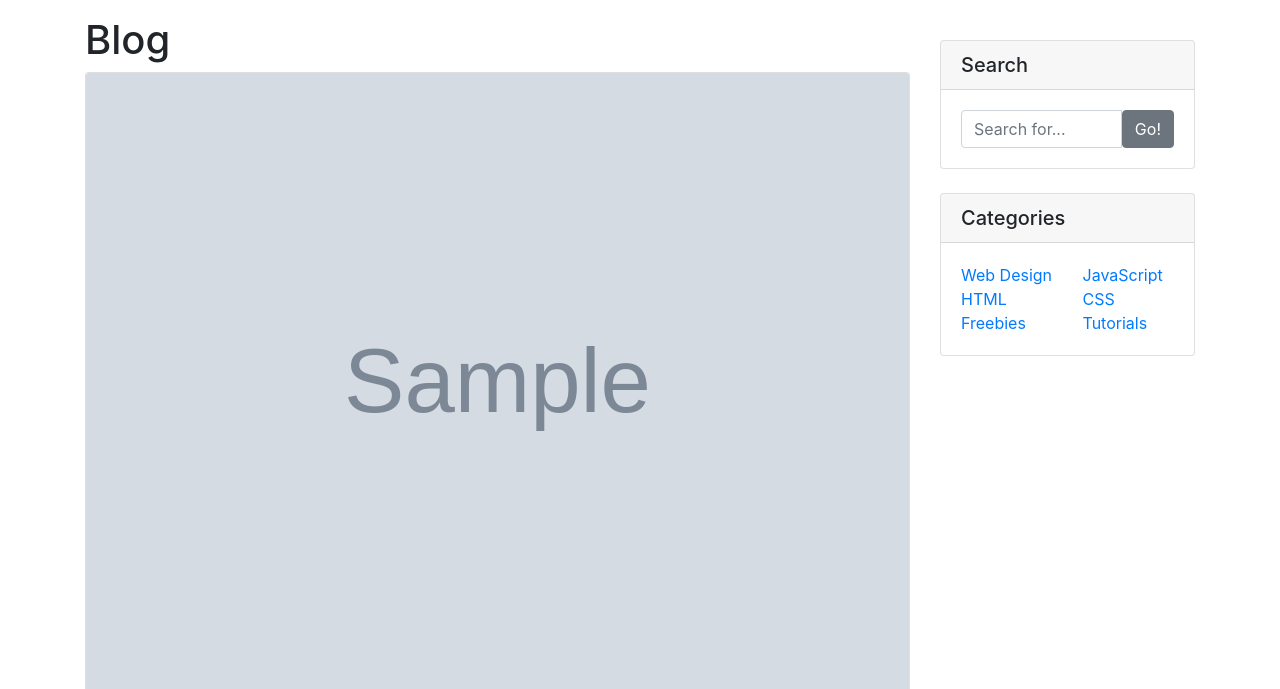
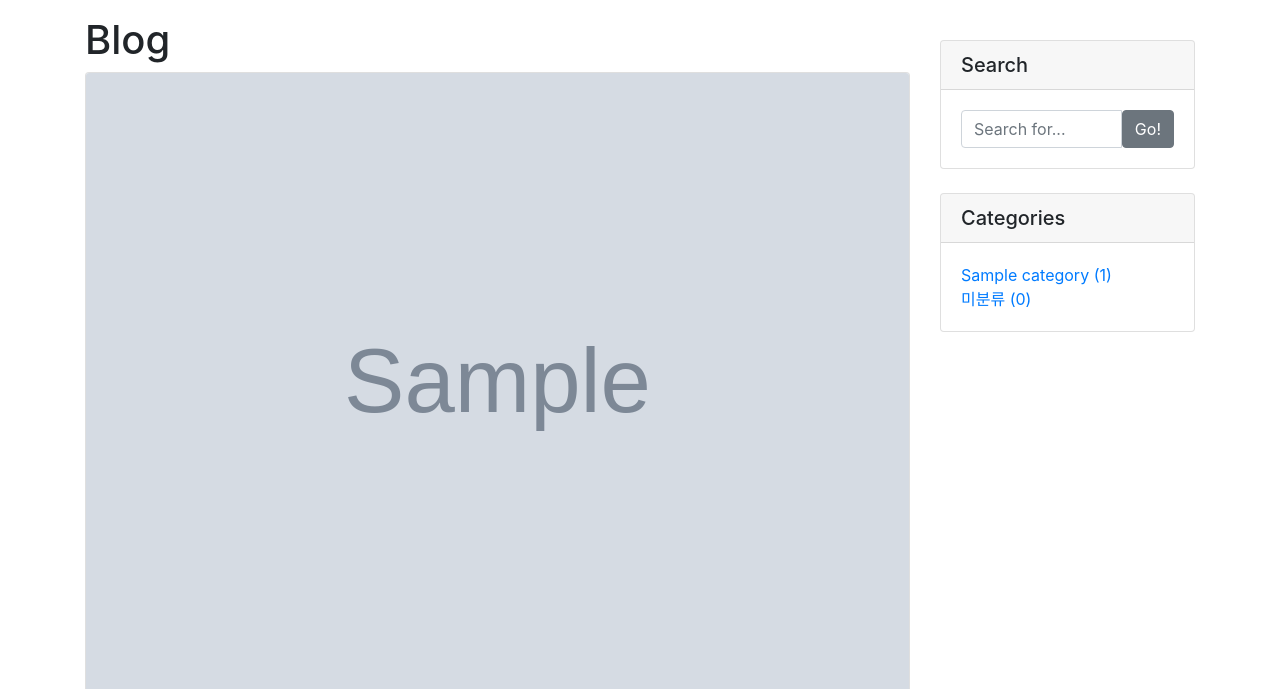
Before and after one commit to cheon4050/do_it_django, a Django app: page /blog/ in a window 1280 px wide. Shown: the part 56-745 px from the top of the page. Run offline with Django 3.2, Linux system fonts and the light colour scheme; tables that the repository leaves empty hold one stand-in row (values such as "Sample post"); grey boxes marked "Sample" are stand-in pictures; some libraries are stand-ins or nearby versions.

Commit message:
카테고리 뷰 생성, 태그 모델 추가

```diff
--- a/blog/admin.py
+++ b/blog/admin.py
@@ -1,10 +1,14 @@
 from django.contrib import admin
-from .models import Post, Category
+from .models import Post, Category, Tag
+
 
 class CategoryAdmin(admin.ModelAdmin):
     prepopulated_fields = {'slug': ('name',)}
 
+class TagAdmin(admin.ModelAdmin):
+    prepopulated_fields = {'slug': ('name',)}
 
 # Register your models here.
+admin.site.register(Tag, TagAdmin)
 admin.site.register(Post)
 admin.site.register(Category,CategoryAdmin)
--- a/blog/models.py
+++ b/blog/models.py
@@ -4,11 +4,21 @@ from django.db import models
 import os
 # Create your models here.
 
+class Tag(models.Model):
+    name = models.CharField(max_length=50, unique=True)
+    slug = models.SlugField(max_length=200, unique=True, allow_unicode=True)
+    def __str__(self):
+        return self.name
+    def get_absolute_url(self):
+        return f'/blog/tag/{self.slug}'
+
 class Category(models.Model):
     name = models.CharField(max_length=50, unique=True)
     slug = models.SlugField(max_length=200, unique=True, allow_unicode=True)
     def __str__(self):
         return self.name
+    def get_absolute_url(self):
+        return f'/blog/category/{self.slug}'
     class Meta:
         verbose_name_plural = 'categories'
 
@@ -26,6 +36,7 @@ class Post(models.Model):
 
     author = models.ForeignKey(User, null=True, on_delete=models.SET_NULL)
     category = models.ForeignKey(Category, blank=True,null=True, on_delete=models.SET_NULL)
+    tags = models.ManyToManyField(Tag, blank=True)
     #methods
     def __str__(self):
         return f'[{self.pk}]  [{self.title}] :: {self.author}'
--- a/blog/templates/blog/base.html
+++ b/blog/templates/blog/base.html
@@ -68,29 +68,15 @@
                     <h5 class="card-header">Categories</h5>
                     <div class="card-body">
                         <div class="row">
-                            <div class="col-lg-6">
+                            <div class="col-lg-12">
                                 <ul class="list-unstyled mb-0">
+                                    {% for c in categories %}
+                                        <li>
+                                            <a href="{{ c.get_absolute_url }}">{{ c.name }} ({{ c.post_set.count }})</a>
+                                        </li>
+                                    {% endfor %}
                                     <li>
-                                        <a href="#">Web Design</a>
-                                    </li>
-                                    <li>
-                                        <a href="#">HTML</a>
-                                    </li>
-                                    <li>
-                                        <a href="#">Freebies</a>
-                                    </li>
-                                </ul>
-                            </div>
-                            <div class="col-lg-6">
-                                <ul class="list-unstyled mb-0">
-                                    <li>
-                                        <a href="#">JavaScript</a>
-                                    </li>
-                                    <li>
-                                        <a href="#">CSS</a>
-                                    </li>
-                                    <li>
-                                        <a href="#">Tutorials</a>
+                                        <a href=" /blog/category/no-category ">미분류 ({{ no_category_post_count }})</a>
                                     </li>
                                 </ul>
                             </div>
--- a/blog/templates/blog/post_list.html
+++ b/blog/templates/blog/post_list.html
@@ -4,7 +4,7 @@
     <title>Blog</title>
 {% endblock %}
 {% block main_area %}
-                <h1>Blog</h1>
+                <h1>Blog{% if category %} in category '{{ category }}'{% endif %}</h1>
                 {% for p in post_list %}
                 <!-- Blog Post -->
                 <div class="card mb-4">
--- a/blog/urls.py
+++ b/blog/urls.py
@@ -5,5 +5,6 @@ urlpatterns = [
     path('', views.PostList.as_view()),
     # path('<int:pk>/', views.single_post_page),
     # path('', views.index),
-    path('<int:pk>/', views.PostDetail.as_view())
+    path('<int:pk>/', views.PostDetail.as_view()),
+    path('category/<str:slug>/', views.show_category_posts)
 ]
--- a/blog/views.py
+++ b/blog/views.py
@@ -1,6 +1,6 @@
+from django.shortcuts import render
 from django.views.generic import ListView, DetailView
-# Create your views here.
-from blog.models import Post
+from blog.models import Post, Category
 
 
 # def index(request):
@@ -30,6 +30,35 @@ class PostList(ListView):
     model = Post
     ordering = '-pk'
 
+    def get_context_data(self, *, object_list=None, **kwargs):
+        context = super(PostList, self).get_context_data()
+        context['categories'] = Category.objects.all()
+        context['no_category_post_count'] = Post.objects.filter(category=None).count()
+        return context
+
 
 class PostDetail(DetailView):
     model = Post
+
+    def get_context_data(self, *, object_list=None, **kwargs):
+        context = super(PostDetail, self).get_context_data()
+        context['categories'] = Category.objects.all()
+        context['no_category_post_count'] = Post.objects.filter(category=None).count()
+        return context
+
+
+def show_category_posts(request, slug):
+    if slug=="no-category":
+        category = "미분류"
+        post_list = Post.objects.filter(category=None)
+    else:
+        category = Category.objects.get(slug=slug)
+        post_list = Post.objects.filter(category=category)
+    context = {
+        'categories' : Category.objects.all(),
+        'no_category_post_count' : Post.objects.filter(category=None).count(),
+        'category' : category,
+        'post_list' : post_list
+    }
+
+    return render(request, 'blog/post_list.html', context)
```
